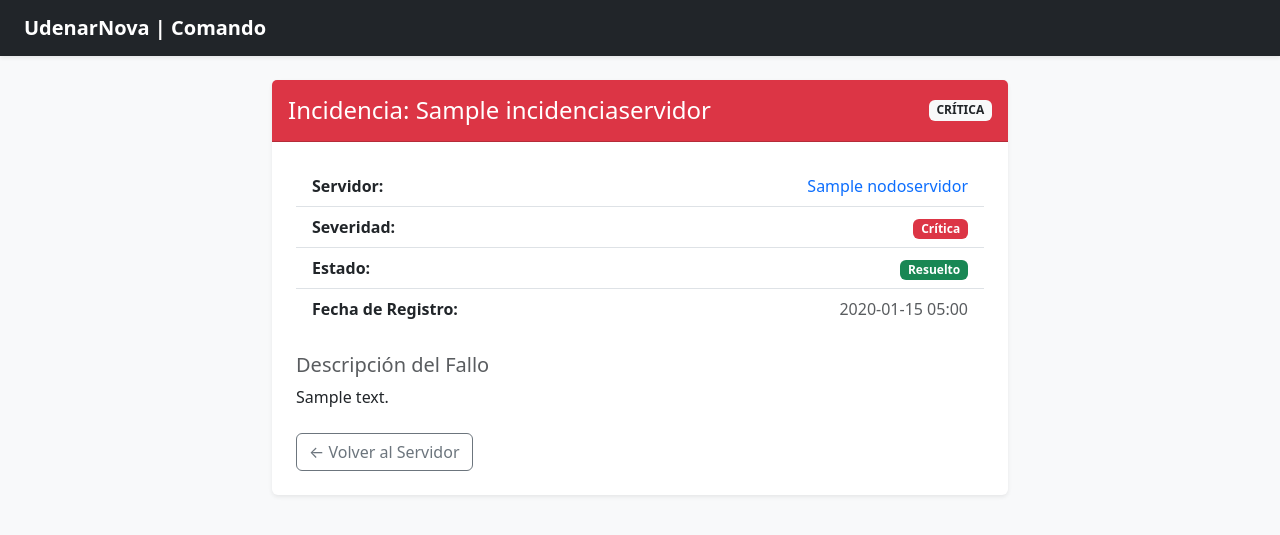
After one commit to karent200/centro_comando_proyecto, a Django app: page /incidencia/1/ in a window 1280 px wide. The commit adds this page. Shown: the top 535 px of the page. Run offline with Django 5.2, Linux system fonts and the light colour scheme; tables that the repository leaves empty hold one stand-in row (values such as "Sample post").

Commit message:
Agregar modulo de incidencias (modelo, form, vistas CRUD y templates con insignias de severidad)

```diff
--- a/infraestructura/models.py
+++ b/infraestructura/models.py
@@ -65,6 +65,40 @@ class NodoServidor(models.Model):
         verbose_name_plural = "Flota de Servidores"
 
 
+class IncidenciaServidor(models.Model):
+    SEVERIDAD_CHOICES = [
+        ('critica', 'Crítica'),
+        ('alta', 'Alta'),
+        ('media', 'Media'),
+        ('baja', 'Baja'),
+    ]
+
+    servidor = models.ForeignKey(
+        NodoServidor,
+        on_delete=models.CASCADE,
+        related_name='incidencias',
+    )
+    titulo = models.CharField(max_length=150, verbose_name="Título del Fallo")
+    descripcion = models.TextField(verbose_name="Descripción")
+    severidad = models.CharField(
+        max_length=10,
+        choices=SEVERIDAD_CHOICES,
+        default='media',
+        verbose_name="Severidad"
+    )
+    resuelto = models.BooleanField(default=False, verbose_name="¿Resuelto?")
+    fecha_evento = models.DateTimeField(auto_now_add=True)
+
+    def __str__(self):
+        estado = "resuelta" if self.resuelto else "activa"
+        return f"Incidencia {self.titulo} ({self.get_severidad_display()}) - {estado}"
+
+    class Meta:
+        verbose_name = "Incidencia de Servidor"
+        verbose_name_plural = "Alertas e Incidencias"
+        ordering = ('-fecha_evento',)
+
+
 class RegistroAuditoria(models.Model):
     servidor = models.ForeignKey(
         NodoServidor,
--- /dev/null
+++ b/infraestructura/templates/infraestructura/detalle_incidencia.html
@@ -0,0 +1,64 @@
+{% extends 'infraestructura/base.html' %}
+
+{% block title %}Incidencia - {{ incidencia.titulo }}{% endblock %}
+
+{% block content %}
+<div class="row justify-content-center">
+    <div class="col-md-8">
+        <div class="card shadow-sm border-0">
+            <div class="card-header d-flex justify-content-between align-items-center py-3
+                {% if incidencia.severidad == 'critica' %}bg-danger
+                {% elif incidencia.severidad == 'alta' %}bg-warning
+                {% else %}bg-secondary{% endif %} text-white">
+                <h4 class="mb-0">Incidencia: {{ incidencia.titulo }}</h4>
+                <span class="badge bg-light text-dark">
+                    {{ incidencia.get_severidad_display|upper }}
+                </span>
+            </div>
+            <div class="card-body p-4">
+                <ul class="list-group list-group-flush mb-4">
+                    <li class="list-group-item d-flex justify-content-between align-items-center">
+                        <span class="fw-bold">Servidor:</span>
+                        <a href="{% url 'detalle_servidor' incidencia.servidor.pk %}" class="text-primary text-decoration-none">
+                            {{ incidencia.servidor.nombre_host }}
+                        </a>
+                    </li>
+                    <li class="list-group-item d-flex justify-content-between align-items-center">
+                        <span class="fw-bold">Severidad:</span>
+                        <span>
+                            {% if incidencia.severidad == 'critica' %}<span class="badge bg-danger">Crítica</span>
+                            {% elif incidencia.severidad == 'alta' %}<span class="badge bg-warning text-dark">Alta</span>
+                            {% elif incidencia.severidad == 'media' %}<span class="badge bg-info text-dark">Media</span>
+                            {% else %}<span class="badge bg-secondary">Baja</span>{% endif %}
+                        </span>
+                    </li>
+                    <li class="list-group-item d-flex justify-content-between align-items-center">
+                        <span class="fw-bold">Estado:</span>
+                        <span>
+                            {% if incidencia.resuelto %}
+                                <span class="badge bg-success">Resuelto</span>
+                            {% else %}
+                                <span class="badge bg-danger">Activa</span>
+                            {% endif %}
+                        </span>
+                    </li>
+                    <li class="list-group-item d-flex justify-content-between align-items-center">
+                        <span class="fw-bold">Fecha de Registro:</span>
+                        <span class="text-muted">{{ incidencia.fecha_evento|date:"Y-m-d H:i" }}</span>
+                    </li>
+                </ul>
+                <div class="mb-4">
+                    <h5 class="text-muted">Descripción del Fallo</h5>
+                    <p class="card-text">{{ incidencia.descripcion|linebreaksbr }}</p>
+                </div>
+                <div class="d-flex justify-content-between">
+                    <a href="{% url 'detalle_servidor' incidencia.servidor.pk %}" class="btn btn-outline-secondary">← Volver al Servidor</a>
+                    {% if not incidencia.resuelto %}
+                        <a href="{% url 'resolver_incidencia' incidencia.pk %}" class="btn btn-success">Marcar como Resuelta</a>
+                    {% endif %}
+                </div>
+            </div>
+        </div>
+    </div>
+</div>
+{% endblock %}
--- a/infraestructura/urls.py
+++ b/infraestructura/urls.py
@@ -5,6 +5,9 @@ from infraestructura.views import (
     crear_servidor,
     editar_servidor,
     eliminar_servidor,
+    crear_incidencia,
+    detalle_incidencia,
+    resolver_incidencia,
 )
 
 urlpatterns = [
@@ -13,4 +16,7 @@ urlpatterns = [
     path('servidor/nuevo/', crear_servidor, name='crear_servidor'),
     path('servidor/<int:pk>/editar/', editar_servidor, name='editar_servidor'),
     path('servidor/<int:pk>/eliminar/', eliminar_servidor, name='eliminar_servidor'),
+    path('servidor/<int:pk>/incidencias/nueva/', crear_incidencia, name='crear_incidencia'),
+    path('incidencia/<int:pk>/', detalle_incidencia, name='detalle_incidencia'),
+    path('incidencia/<int:pk>/resolver/', resolver_incidencia, name='resolver_incidencia'),
 ]
--- a/infraestructura/views.py
+++ b/infraestructura/views.py
@@ -1,7 +1,37 @@
 from django.shortcuts import render, get_object_or_404, redirect
 from django.contrib import messages
-from .forms import NodoServidorForm
-from .models import NodoServidor
+from .forms import NodoServidorForm, IncidenciaServidorForm
+from .models import NodoServidor, IncidenciaServidor
+
+
+def crear_incidencia(request, pk):
+    servidor = get_object_or_404(NodoServidor, pk=pk)
+    if request.method == 'POST':
+        form = IncidenciaServidorForm(request.POST)
+        if form.is_valid():
+            incidencia = form.save(commit=False)
+            incidencia.servidor = servidor
+            incidencia.save()
+            messages.success(request, 'Incidencia registrada correctamente.')
+            return redirect('detalle_servidor', pk=servidor.pk)
+    else:
+        form = IncidenciaServidorForm()
+    return render(request, 'infraestructura/crear_incidencia.html', {'form': form, 'servidor': servidor})
+
+
+def detalle_incidencia(request, pk):
+    incidencia = get_object_or_404(IncidenciaServidor, pk=pk)
+    return render(request, 'infraestructura/detalle_incidencia.html', {'incidencia': incidencia})
+
+
+def resolver_incidencia(request, pk):
+    incidencia = get_object_or_404(IncidenciaServidor, pk=pk)
+    if request.method == 'POST':
+        incidencia.resuelto = True
+        incidencia.save()
+        messages.success(request, f'La incidencia "{incidencia.titulo}" fue marcada como resuelta.')
+        return redirect('detalle_servidor', pk=incidencia.servidor.pk)
+    return render(request, 'infraestructura/resolver_incidencia.html', {'incidencia': incidencia})
 
 
 def eliminar_servidor(request, pk):
```
Also changed, not shown: infraestructura/admin.py (+10 -1 lines), infraestructura/forms.py (+20 -1 lines), infraestructura/templates/infraestructura/crear_incidencia.html (added, +42 -0 lines), infraestructura/templates/infraestructura/detalle.html (+45 -0 lines), infraestructura/templates/infraestructura/resolver_incidencia.html (added, +24 -0 lines), infraestructura/migrations/0004_incidenciaservidor.py (added).
